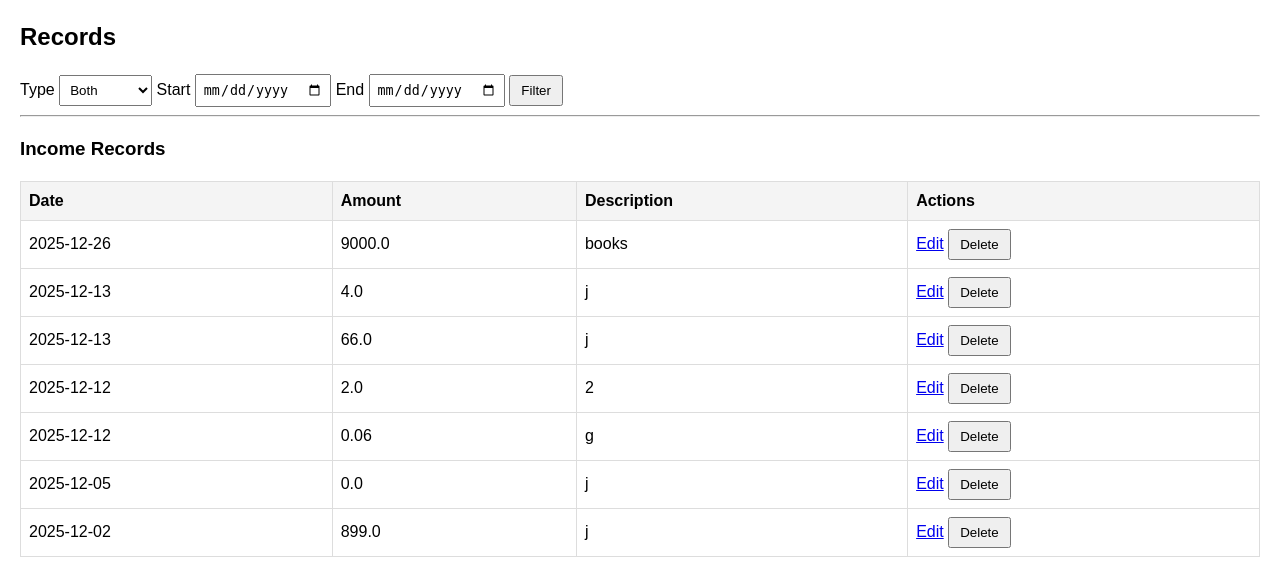
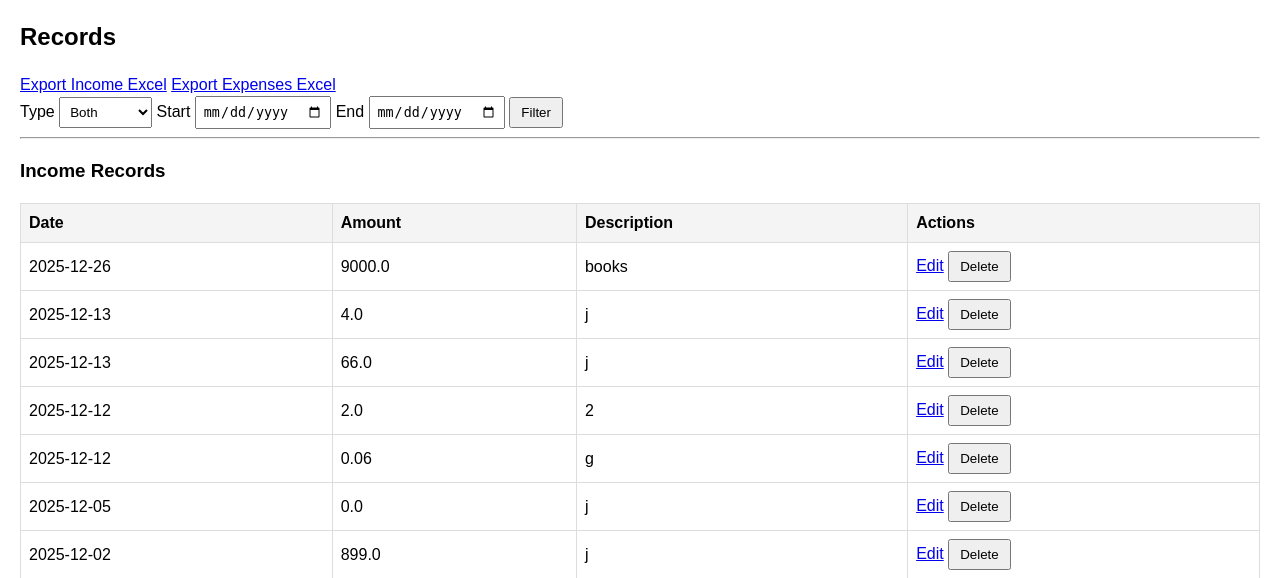
Before and after one commit to ravitejagandhamalla/eleven-stationery-shop, a Flask app: page /records in a window 1280 px wide. Shown: the part 97-675 px from the top of the page. Run offline with Flask 3, Linux system fonts and the light colour scheme; a user stored in the database is signed in; data comes from the database, SQL or seed files in the repository.

Commit message:
Add Excel and PDF export

```diff
--- a/requirements.txt
+++ b/requirements.txt
@@ -2,3 +2,5 @@ Flask==3.1.2
 gunicorn
 psycopg2-binary
 python-dotenv
+openpyxl
+reportlab
--- a/templates/summary.html
+++ b/templates/summary.html
@@ -2,6 +2,7 @@
 {% block content %}
 
 <h2>Summary</h2>
+<a href="/export/summary/pdf" class="btn">Download Summary PDF</a>
 
 <div class="summary-cards">
     <div class="card">
--- a/templates/view_records.html
+++ b/templates/view_records.html
@@ -2,6 +2,8 @@
 {% block content %}
 
 <h2>Records</h2>
+<a href="/export/income" class="btn">Export Income Excel</a>
+<a href="/export/expenses" class="btn">Export Expenses Excel</a>
 
 <form method="get" action="{{ url_for('view_records') }}">
     <label>Type</label>
```
